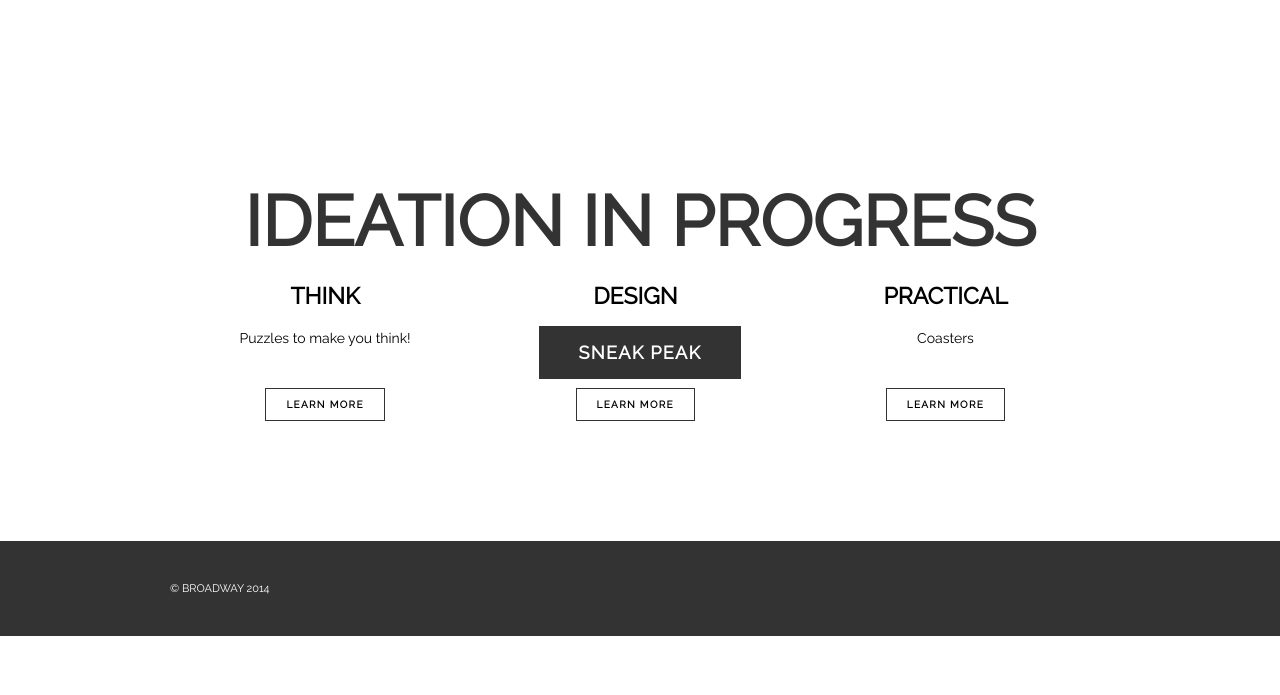
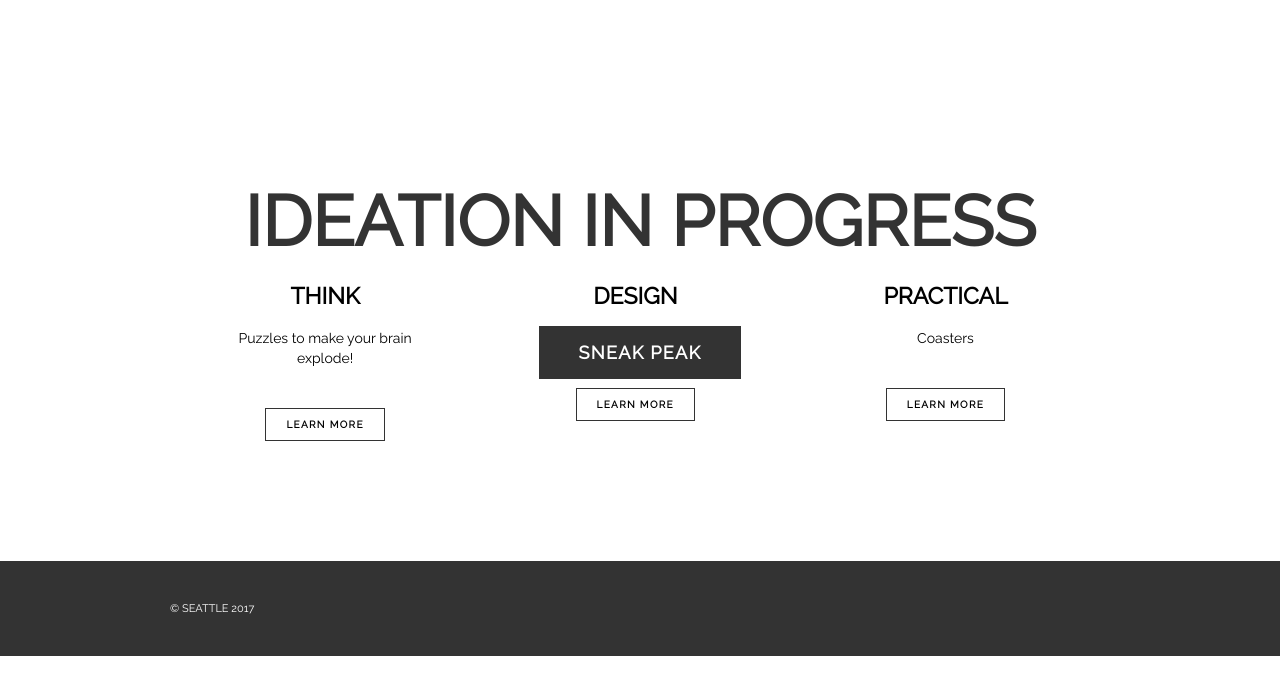
Before and after one commit to svivek71/svivek71.github.io, a Jekyll site: the page index.html, which Jekyll copies as it is, in a window 1280 px wide. Shown: the top 695 px of the page. Built offline with Jekyll 4.4.1, drawn with Linux system fonts in a browser that asks for light colours.

Commit message:
Update index.html

```diff
--- a/index.html
+++ b/index.html
@@ -31,7 +31,7 @@
 
       <div class="col">
         <h2>Think</h2>
-        <p>Puzzles to make you think!</p>
+        <p>Puzzles to make your brain explode!</p>
         <a class="btn-default" href="https://en.wikipedia.org/wiki/Brown_bear" target = "_blank">Learn more</a>
       </div>
 
@@ -53,7 +53,7 @@
 
   <div class="footer">
     <div class="container">
-      <p>&copy; Broadway 2014</p>
+      <p>&copy; Seattle 2017</p>
     </div>
   </div>
 
```
